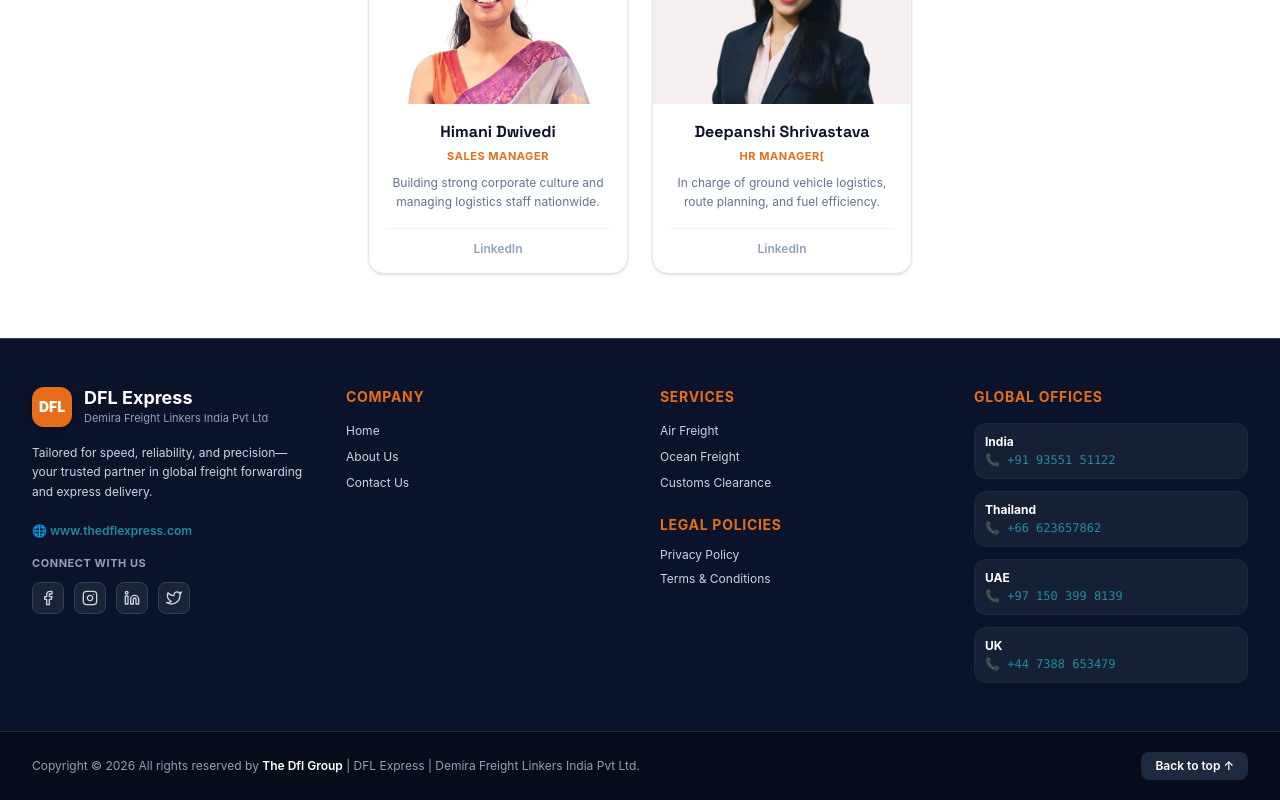
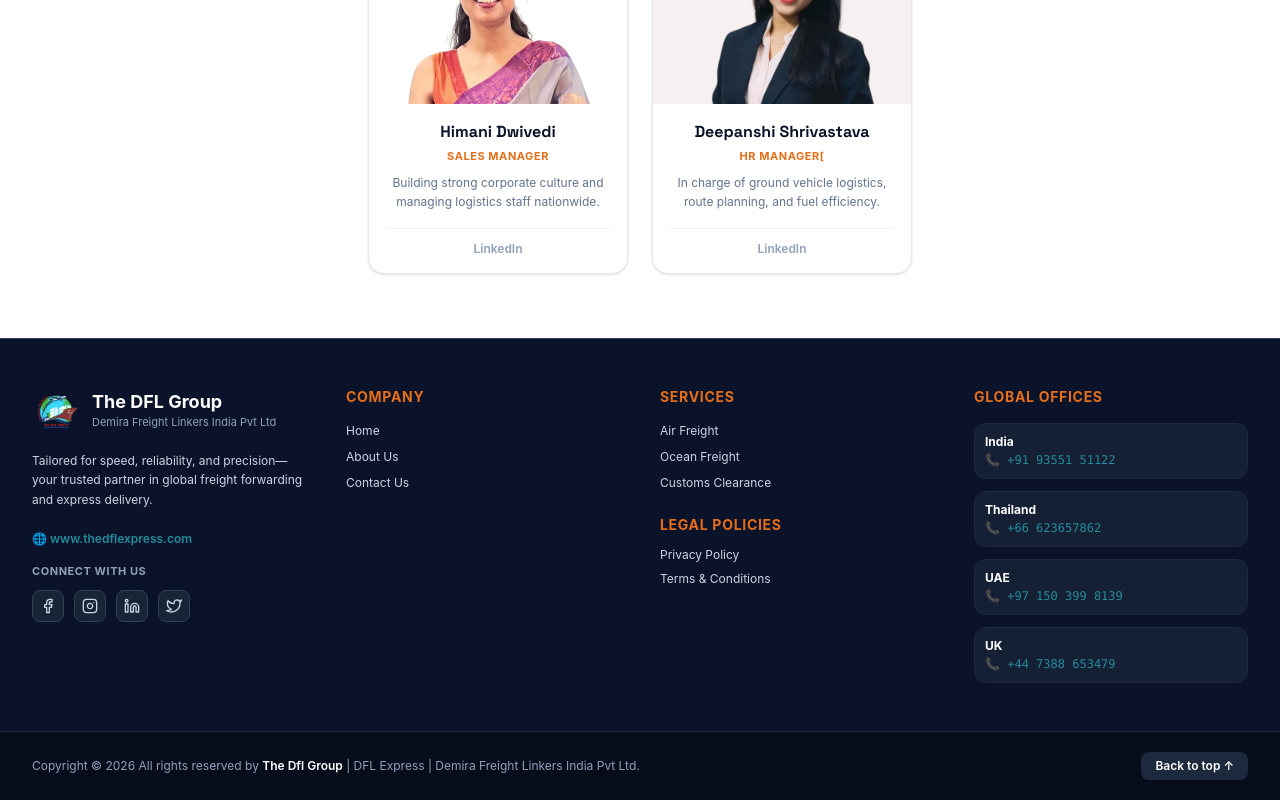
Before and after one commit to aditya34868/The_DFL_GROUP, a React (Vite) app in the folder frontend/vite-project/: page /team in a window 1280 px wide. Shown: the part 1478-2278 px from the top of the page. Built offline with nearby package versions, Linux system fonts and the light colour scheme.

Commit message:
Updated project changes

```diff
--- a/frontend/vite-project/src/components/Footer.jsx
+++ b/frontend/vite-project/src/components/Footer.jsx
@@ -1,8 +1,8 @@
 import React from "react";
 import { Link, useNavigate } from "react-router-dom";
 import { FiFacebook, FiInstagram, FiLinkedin, FiTwitter } from "react-icons/fi";
-import { useTalkModal } from "../context/TalkModalContext";
 import { footerData } from "../data/siteData";
+import logoImg from "../assets/logo.webp";
 
 const SOCIAL_ICONS = {
   Facebook: FiFacebook,
@@ -18,7 +18,6 @@
 }
 
 export default function Footer() {
-  const { openModal } = useTalkModal();
   const navigate = useNavigate();
 
   const scrollToTop = () => window.scrollTo({ top: 0, behavior: "smooth" });
@@ -31,9 +30,7 @@
           {/* Column 1: Branding & Socials */}
           <div className="space-y-4">
             <div className="flex items-center gap-3">
-              <span className="flex h-10 w-10 items-center justify-center rounded-xl bg-[#E66E19] text-sm font-black shadow-md">
-                DFL
-              </span>
+              <img src={logoImg} alt="logo.png" className="w-12" />
               <div>
                 <h3 className="text-lg font-bold leading-tight">{footerData.companyInfo.brandName}</h3>
                 <p className="text-[11px] text-slate-400">{footerData.companyInfo.legalName}</p>
@@ -89,9 +86,9 @@
                 </Link>
               </li>
               <li>
-                <button type="button" onClick={openModal} className="hover:text-white">
+                <Link to="/contactUs" className="hover:text-white">
                   Contact Us
-                </button>
+                </Link>
               </li>
             </ul>
           </div>
--- a/frontend/vite-project/src/components/Nav.jsx
+++ b/frontend/vite-project/src/components/Nav.jsx
@@ -18,7 +18,7 @@
   { name: "DFL ITSolution", path: "/dflit" },
   { name: "Our Presence", path: "/ourPresence" },
   { name: "Team", path: "/team" },
-  { name: "ContactUs" , path:"/contactUs"}
+  { name: "Contact Us" , path:"/contactUs"}
 ];
 
 
--- a/frontend/vite-project/src/data/siteData.js
+++ b/frontend/vite-project/src/data/siteData.js
@@ -8,7 +8,6 @@
 import member6 from "../assets/Sarvesh-Kumar-Shukla.webp";
 import member7 from "../assets/Tajinder-Saini.webp";
 import member8 from "../assets/Paras-Sales-Head-1236x1236-1.webp";
-import member9 from "../assets/Sachin-Jagannath-Vast.webp";
 import member10 from "../assets/Himani-Dwivedi-Sales-Manager.webp";
 import member11 from "../assets/Deepanshi-Shrivastava-HR-Manager.webp";
 import mainpageg  from "../assets/Gemini_Generated_Image_ro5a4kro5a4kro5a.png";
@@ -213,17 +212,17 @@
 ];
 export const footerData = {
   companyInfo: {
-    brandName: "DFL Express",
+    brandName: "The DFL Group",
     legalName: "Demira Freight Linkers India Pvt Ltd",
     tagline: "Tailored for speed, reliability, and precision—your trusted partner in global freight forwarding and express delivery.",
     website: "www.thedflexpress.com",
     websiteUrl: "https://www.thedflexpress.com"
   },
   socialLinks: [
-    { name: "Facebook", url: "https://facebook.com", icon: "facebook" },
-    { name: "Instagram", url: "https://instagram.com", icon: "instagram" },
-    { name: "LinkedIn", url: "https://linkedin.com", icon: "linkedin" },
-    { name: "X", url: "https://x.com", icon: "x" }
+    { name: "Facebook", url: "https://www.facebook.com/profile.php?id=61571763203265", icon: "facebook" },
+    { name: "Instagram", url: "https://www.instagram.com/demirafreightlinkers/", icon: "instagram" },
+    { name: "LinkedIn", url: "https://www.linkedin.com/company/the-dfl-group/", icon: "linkedin" },
+    { name: "X", url: "https://x.com/the_dfl_group", icon: "x" }
   ],
   globalOffices: [
     { country: "India", phone: "+91 93551 51122" },
```
